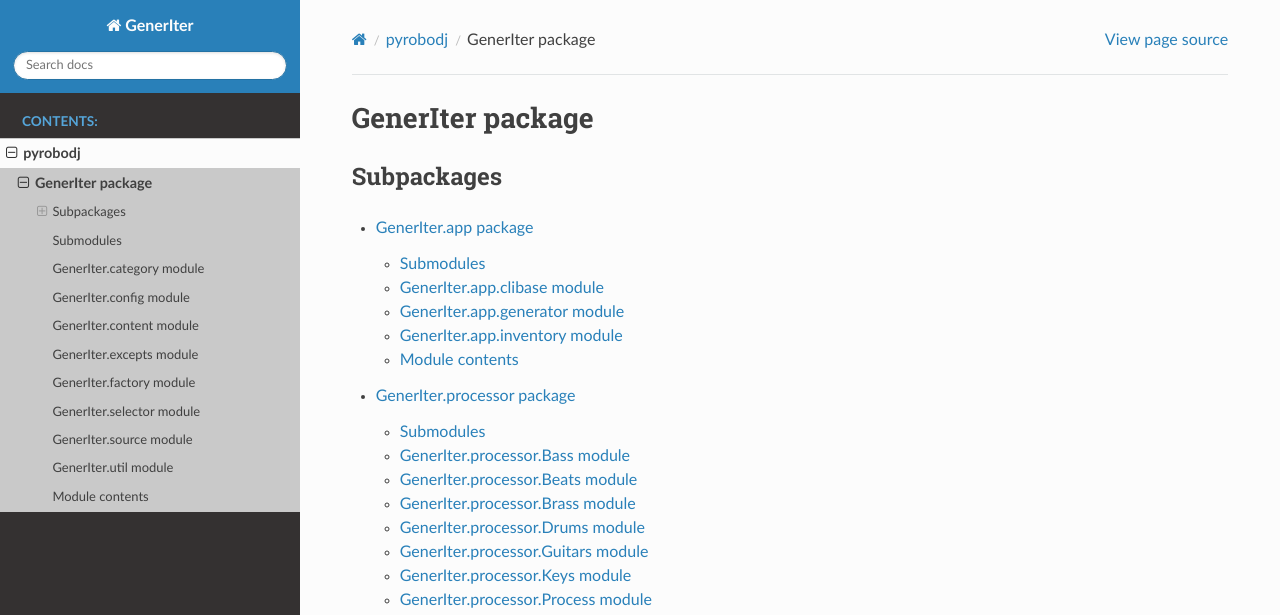
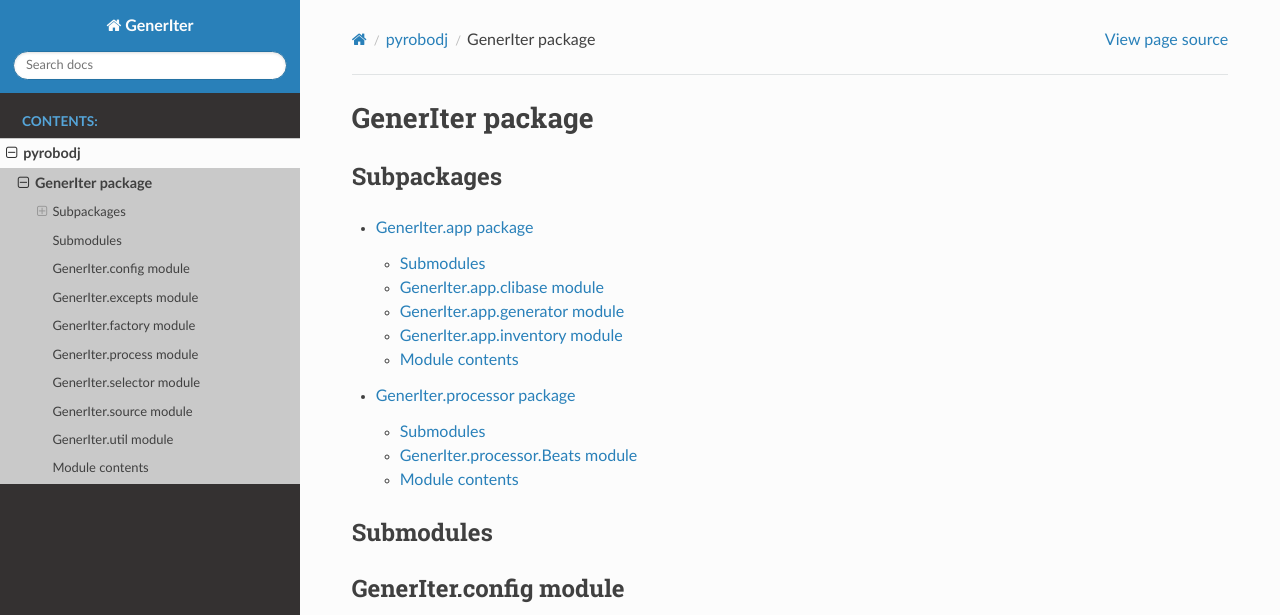
Before and after one commit to GridPresence/GenerIter, a Sphinx documentation site: the page built from docs/source/GenerIter.rst, in a window 1280 px wide and 1400 px high. Shown: the top 615 px of the window. Built offline with Sphinx 7.4.7 and the Read the Docs theme 2.0.0, drawn with Linux system fonts in a browser that asks for light colours; some of the changed text lies outside the part shown.

Commit message:
Fix the residual document generator issues

```diff
--- a/docs/source/GenerIter.processor.rst
+++ b/docs/source/GenerIter.processor.rst
@@ -1,69 +1,13 @@
 GenerIter.processor package
-==========================
+===========================
 
 Submodules
 ----------
 
-GenerIter.processor.Bass module
-------------------------------
-
-.. automodule:: GenerIter.processor.Bass
-   :members:
-   :undoc-members:
-   :show-inheritance:
-
 GenerIter.processor.Beats module
--------------------------------
+--------------------------------
 
 .. automodule:: GenerIter.processor.Beats
-   :members:
-   :undoc-members:
-   :show-inheritance:
-
-GenerIter.processor.Brass module
--------------------------------
-
-.. automodule:: GenerIter.processor.Brass
-   :members:
-   :undoc-members:
-   :show-inheritance:
-
-GenerIter.processor.Drums module
--------------------------------
-
-.. automodule:: GenerIter.processor.Drums
-   :members:
-   :undoc-members:
-   :show-inheritance:
-
-GenerIter.processor.Guitars module
----------------------------------
-
-.. automodule:: GenerIter.processor.Guitars
-   :members:
-   :undoc-members:
-   :show-inheritance:
-
-GenerIter.processor.Keys module
-------------------------------
-
-.. automodule:: GenerIter.processor.Keys
-   :members:
-   :undoc-members:
-   :show-inheritance:
-
-GenerIter.processor.Process module
----------------------------------
-
-.. automodule:: GenerIter.processor.Process
-   :members:
-   :undoc-members:
-   :show-inheritance:
-
-GenerIter.processor.Vocals module
---------------------------------
-
-.. automodule:: GenerIter.processor.Vocals
    :members:
    :undoc-members:
    :show-inheritance:
--- a/docs/source/GenerIter.rst
+++ b/docs/source/GenerIter.rst
@@ -1,5 +1,5 @@
 GenerIter package
-================
+=================
 
 Subpackages
 -----------
@@ -13,32 +13,16 @@
 Submodules
 ----------
 
-GenerIter.category module
-------------------------
-
-.. automodule:: GenerIter.category
-   :members:
-   :undoc-members:
-   :show-inheritance:
-
 GenerIter.config module
-----------------------
+-----------------------
 
 .. automodule:: GenerIter.config
    :members:
    :undoc-members:
    :show-inheritance:
 
-GenerIter.content module
------------------------
-
-.. automodule:: GenerIter.content
-   :members:
-   :undoc-members:
-   :show-inheritance:
-
 GenerIter.excepts module
------------------------
+------------------------
 
 .. automodule:: GenerIter.excepts
    :members:
@@ -62,7 +54,7 @@
    :show-inheritance:
 
 GenerIter.source module
-----------------------
+-----------------------
 
 .. automodule:: GenerIter.source
    :members:
@@ -70,7 +62,7 @@
    :show-inheritance:
 
 GenerIter.util module
---------------------
+---------------------
 
 .. automodule:: GenerIter.util
    :members:
```
Also changed, not shown: other parts of docs/source/GenerIter.rst (+10 -2 lines), docs/source/GenerIter.app.rst (+4 -4 lines), 2 other files.
